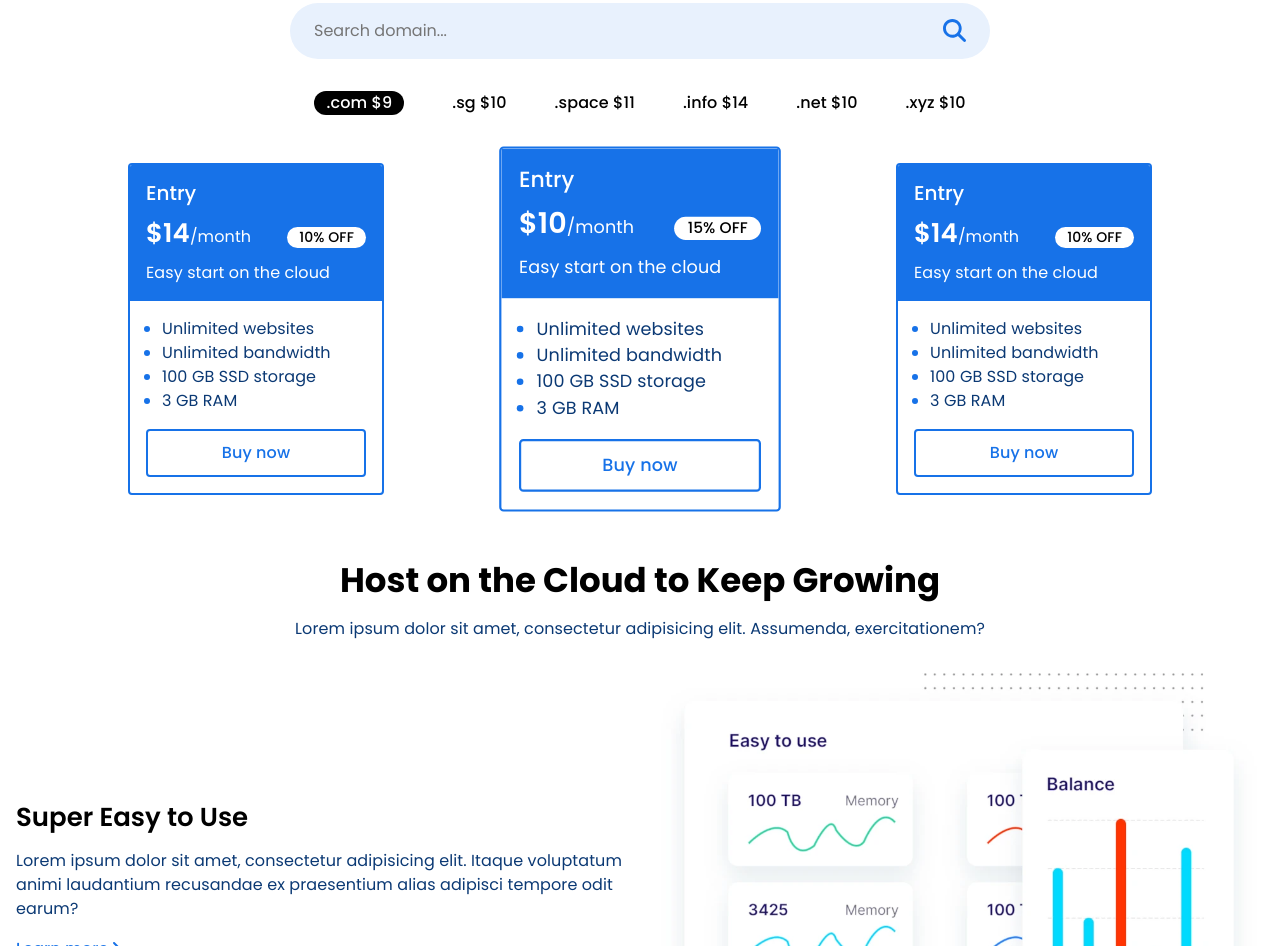
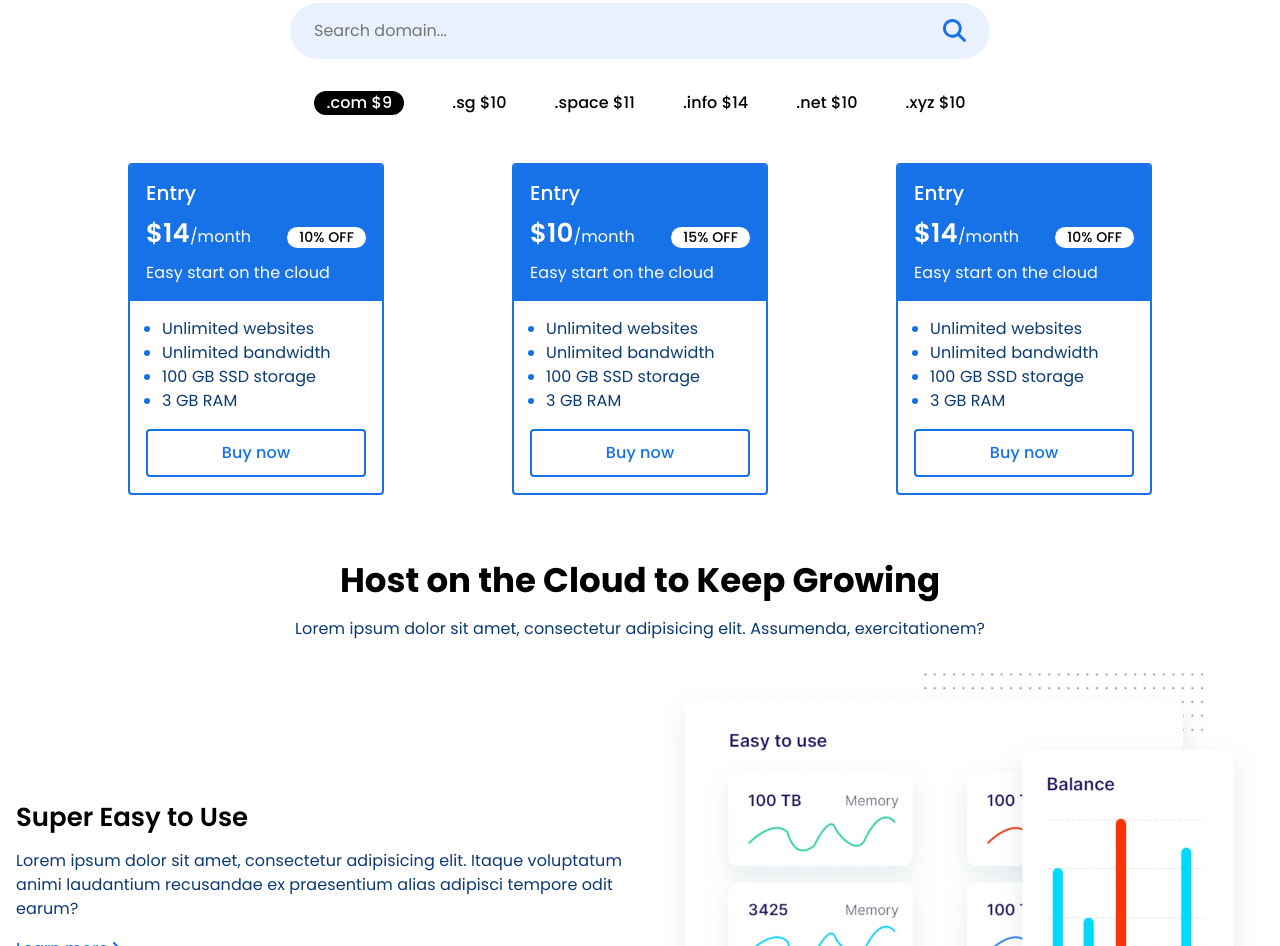
Before and after one commit to ilhaamifham/moshify, a website built with Parcel: page index.html in a window 1280 px wide. Shown: the part 900-1846 px from the top of the page. Built offline with nearby package versions, Linux system fonts and the light colour scheme.

Commit message:
Updated style.css

```diff
--- a/css/style.css
+++ b/css/style.css
@@ -297,17 +297,12 @@ picture {
 
 .card:hover {
   box-shadow: 10px 10px 0 0 var(--opacityColor);
+  transform: translateX(-5px) translateY(-5px);
 }
 
 .card_footer .link-button {
   display: block;
   text-align: center;
-}
-
-@media screen and (min-width: 911px) {
-  .card:nth-child(2) {
-    transform: scale(1.1);
-  }
 }
 
 /* Quote Card */
```
